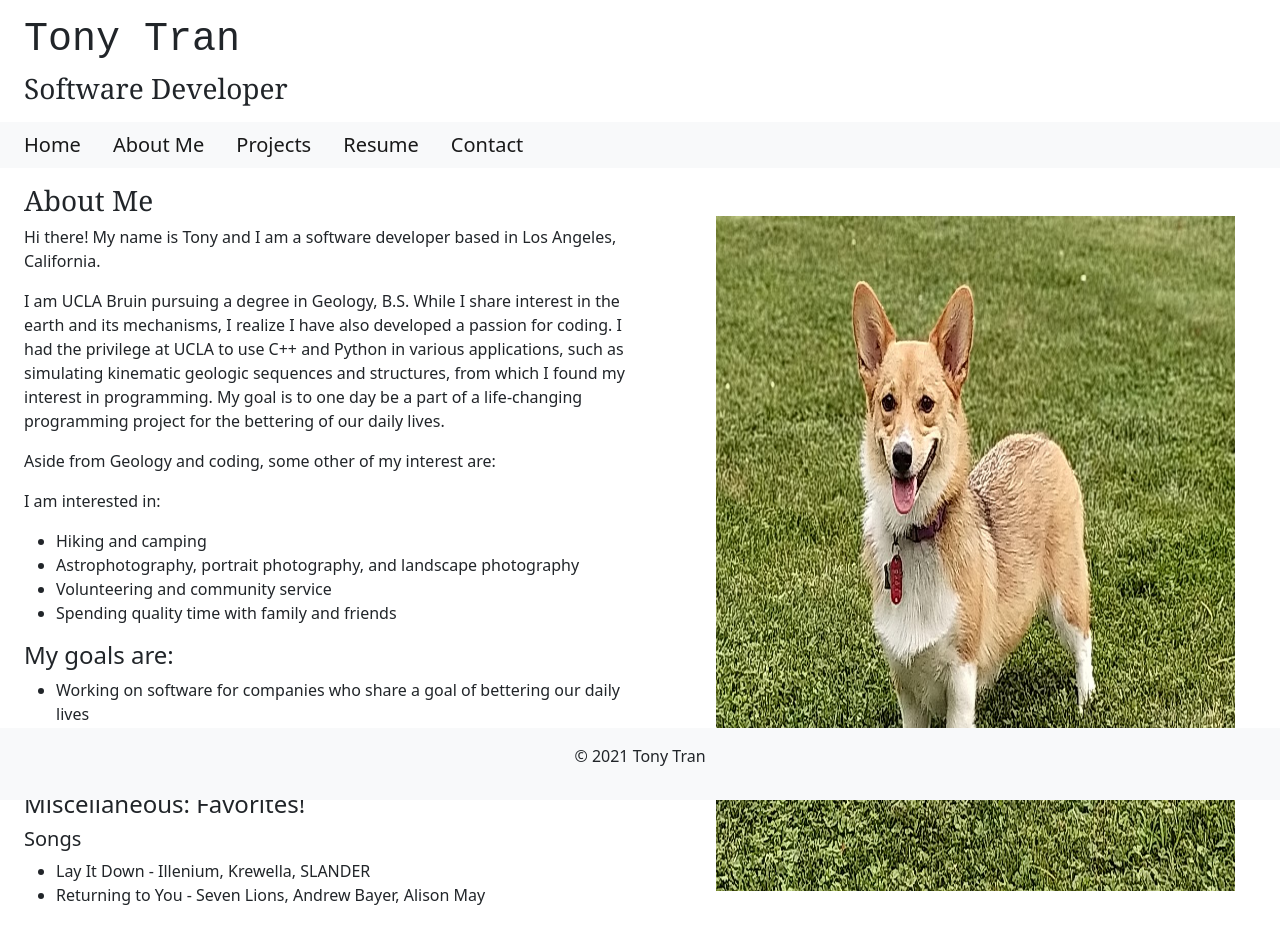
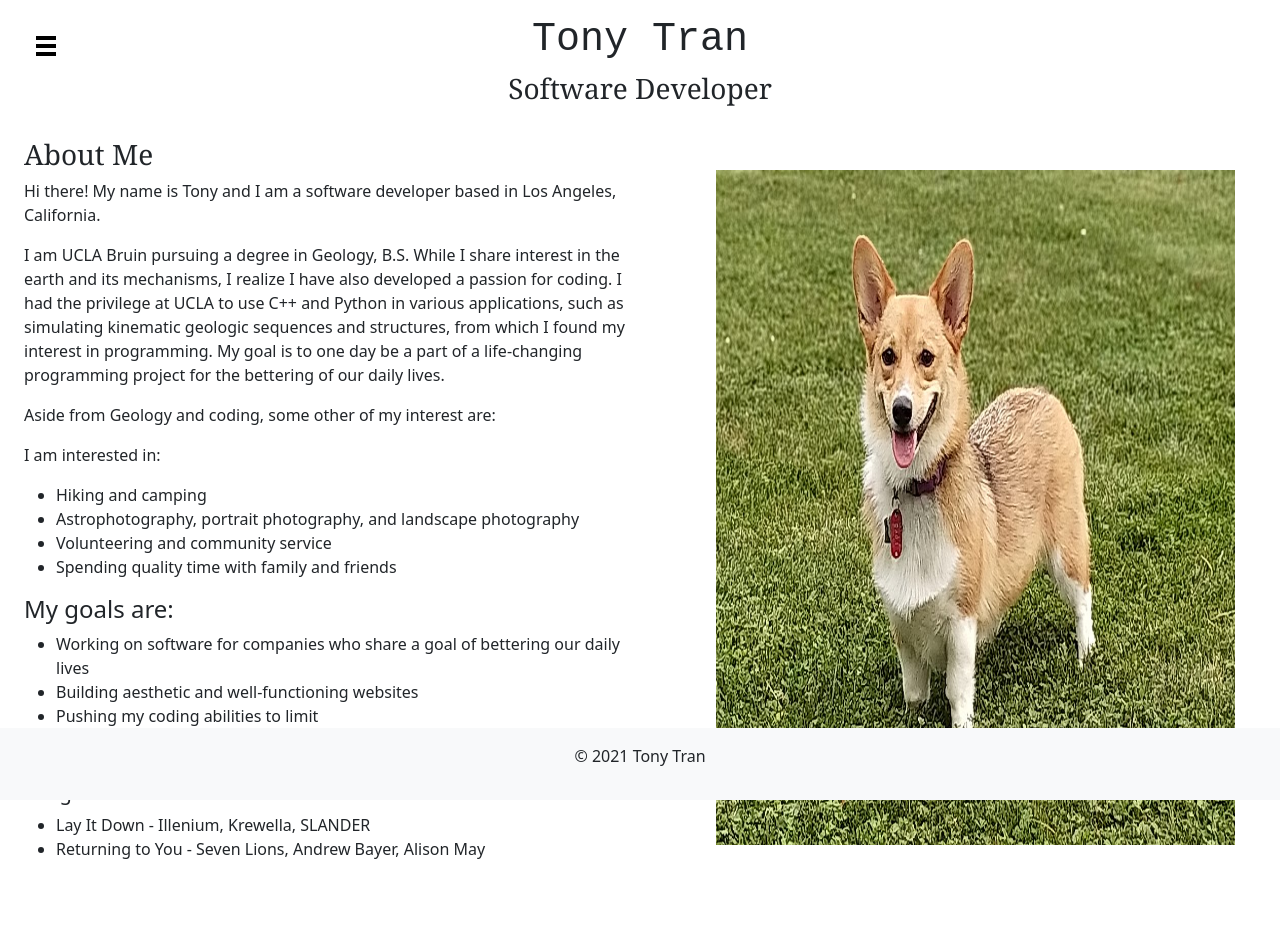
Before and after one commit to ttran6943/personal-portfolio-react-app, a React (Create React App) app: page /about in a window 1280 px wide. Shown: the top 944 px of the page. Built offline with nearby package versions, Linux system fonts and the light colour scheme.

Commit message:
added burger menu and type animations

```diff
--- a/package.json
+++ b/package.json
@@ -11,9 +11,12 @@
     "radium": "^0.26.1",
     "react": "^17.0.2",
     "react-animations": "^1.0.0",
+    "react-bootstrap": "^2.0.2",
+    "react-burger-menu": "^3.0.6",
     "react-dom": "^17.0.2",
     "react-router-dom": "^6.0.2",
     "react-scripts": "4.0.3",
+    "react-typing-animation": "^1.6.2",
     "web-vitals": "^1.1.2"
   },
   "scripts": {
--- a/public/index.html
+++ b/public/index.html
@@ -1,6 +1,10 @@
 <!DOCTYPE html>
 <html lang="en">
   <head>
+    <link
+      href="http://maxcdn.bootstrapcdn.com/font-awesome/4.1.0/css/font-awesome.min.css"
+      rel="stylesheet"
+    />
     <meta charset="utf-8" />
     <link rel="icon" href="%PUBLIC_URL%/favicon.ico" />
     <meta name="viewport" content="width=device-width, initial-scale=1" />
--- a/src/App.css
+++ b/src/App.css
@@ -2,21 +2,25 @@
   text-align: center;
   padding-top: 20px;
   padding-bottom: 510px;
+}
 
+.Name, .Subname {
+  text-align: center;
 }
 
 body {
-    padding-bottom: 60px;
+  padding-bottom: 60px;
 }
 
 .greeting-text {
-    padding-top: 50px;
-    padding-right: 50px;
-    padding-left: 50px;
-    padding-bottom: 10px;
+  padding-top: 50px;
+  padding-right: 50px;
+  padding-left: 50px;
+  padding-bottom: 10px;
 }
 
-.resume-page {}
+.resume-page {
+}
 
 .thumbnail-text {
   text-align: center;
@@ -26,7 +30,6 @@ body {
   justify-content: center;
 }
 
-
 h1 {
   font-family: "Courier New", Courier, monospace;
 }
@@ -35,3 +38,12 @@ h2,
 h3 {
   font-family: Cambria, Cochin, Georgia, Times, "Times New Roman", serif;
 }
+
+@media only screen and (max-width: 600px) {
+  .mobile-header {
+    text-align: center;
+  }
+  .navbar-text {
+    font-size: 2px;
+  }
+}
--- /dev/null
+++ b/src/Components/BurgerMenu.js
@@ -0,0 +1,34 @@
+import React from "react";
+import { stack as Menu } from "react-burger-menu";
+import "./burger.css";
+
+const toggleMenu = ({ isOpen }) => {
+  const menuWrap = document.querySelector(".bm-menu-wrap");
+  isOpen
+    ? menuWrap.setAttribute("aria-hidden", false)
+    : menuWrap.setAttribute("aria-hidden", true);
+};
+
+const BurgerMenu = () => {
+  return (
+    <Menu noOverlay onStateChange={toggleMenu}>
+      <a className="menu-item" href="/">
+        Home
+      </a>
+      <a className="menu-item" href="/about">
+        About Me
+      </a>
+      <a className="menu-item" href="/projects">
+        Projects
+      </a>
+      <a className="menu-item" href="/resume">
+        Resume
+      </a>
+      <a className="menu-item" href="/contact">
+        Contact
+      </a>
+    </Menu>
+  );
+};
+
+export default BurgerMenu;
--- /dev/null
+++ b/src/Components/burger.css
@@ -0,0 +1,43 @@
+.bm-burger-button {
+    position: fixed;
+    width: 20px;
+    height: 20px;
+    left: 36px;
+    top: 36px;
+  }
+
+  .bm-burger-bars {
+    background: #000;
+  }
+
+  /* .bm-menu-wrap {
+    visibility: hidden;
+  }
+
+  .bm-menu-wrap.open {
+    visibility: visible;
+  } */
+
+  .bm-cross-button {
+    height: 24px;
+    width: 24px;
+  }
+
+  .bm-cross {
+    background: #bdc3c7;
+  }
+
+  .bm-menu {
+    background: #373a47;
+    padding: 2.5em 1.5em 0;
+    font-size: 1.15em;
+  }
+
+  .bm-item-list {
+    padding: 0.8em;
+  }
+
+  .bm-item {
+    display: block;
+    color: #bdc3c7;
+  }
--- a/src/Layout/Header.js
+++ b/src/Layout/Header.js
@@ -1,37 +1,30 @@
-import Radium from "radium";
-import React from "react";
+import React, { useEffect } from "react";
 import "../App.css";
 import animationStyles from "../Components/animationStyles.js";
 import { StyleRoot } from "radium";
+import BurgerMenu from "../Components/BurgerMenu";
 
 function Header() {
+  React.useEffect(() => {
+    const menuWrap = document.querySelector(".bm-menu-wrap");
+    if (menuWrap) {
+      menuWrap.setAttribute("aria-hidden", true);
+    }
+  }, []);
   return (
     <>
+      <div className="App">
+        <div className="col-3">
+          <BurgerMenu />
+        </div>
+      </div>
       <StyleRoot>
-        <div className="Header mx-4 my-3" style={animationStyles.fadeIn}>
-          <h1>Tony Tran</h1>
-          <h3>Software Developer</h3>
-        </div>
-        <div className="navigation-bar" style={animationStyles.fadeIn}>
-          <nav class="navbar navbar-light bg-light">
-            <div className="mx-2">
-              <a class="navbar-brand mx-3" href="/">
-                Home
-              </a>
-              <a class="navbar-brand mx-3" href="about">
-                About Me
-              </a>
-              <a class="navbar-brand mx-3" href="projects">
-                Projects
-              </a>
-              <a class="navbar-brand mx-3" href="resume">
-                Resume
-              </a>
-              <a class="navbar-brand mx-3" href="contact">
-                Contact
-              </a>
-            </div>
-          </nav>
+        <div
+          className="Header mobile-header mx-4 my-3"
+          style={animationStyles.fadeIn}
+        >
+          <h1 className="Name">Tony Tran</h1>
+          <h3 className="Subname">Software Developer</h3>
         </div>
       </StyleRoot>
     </>
--- a/src/Layout/HomePage.js
+++ b/src/Layout/HomePage.js
@@ -3,13 +3,19 @@ import { StyleRoot } from "radium";
 import animationStyles from "../Components/animationStyles";
 import "../App.css";
 import corgibutt from "../imgs/corgibutt.jfif";
-
+import Typing from "react-typing-animation";
 
 function HomePage() {
+  const AnimatedTyping = () => (
+    <Typing>
+      <h2>Hey there! Let's connect!</h2>
+    </Typing>
+  );
+
   return (
     <StyleRoot>
       <div className="home-greet" style={animationStyles.fadeIn}>
-        <h2 class="greeting-text">Hey there! Let's connect!</h2>
+        {AnimatedTyping()}
         <img class="col-5" src={corgibutt}/>
       </div>
     </StyleRoot>
```
Also changed, not shown: 1 other file (tests, documents, lock files or other folders).
